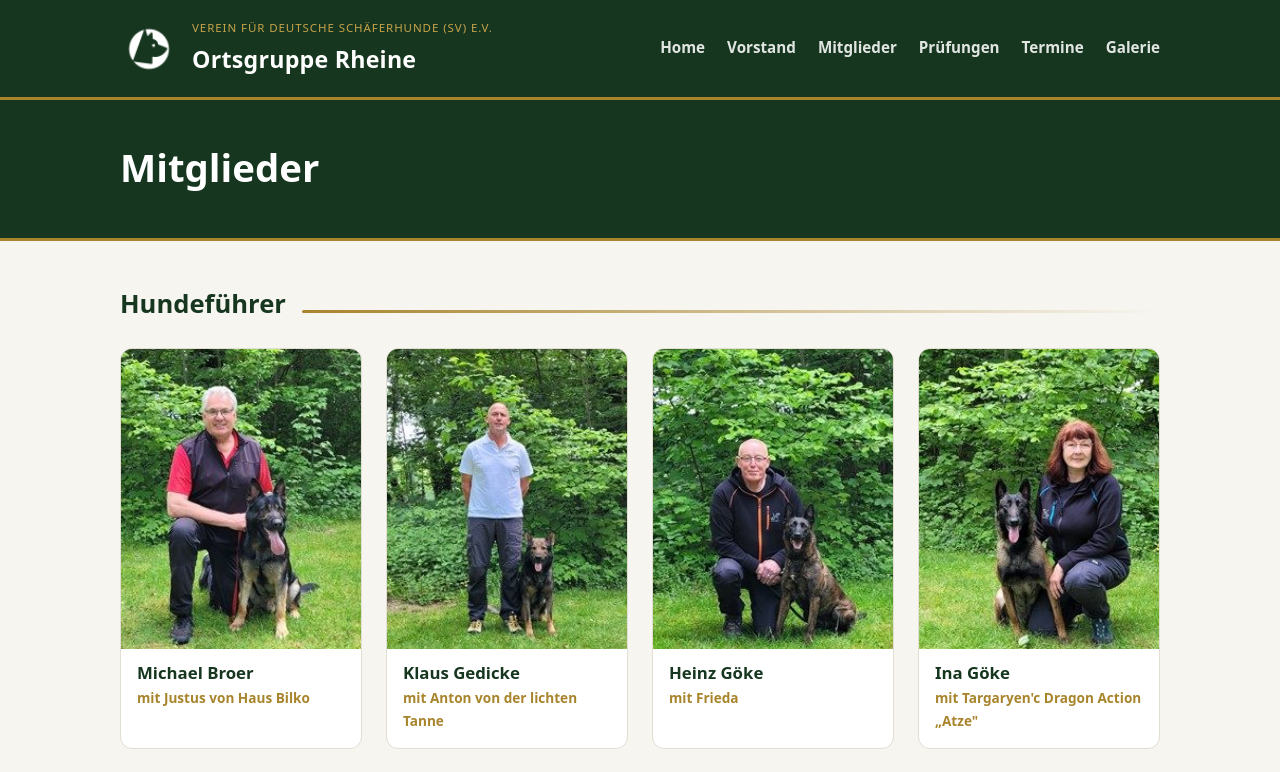
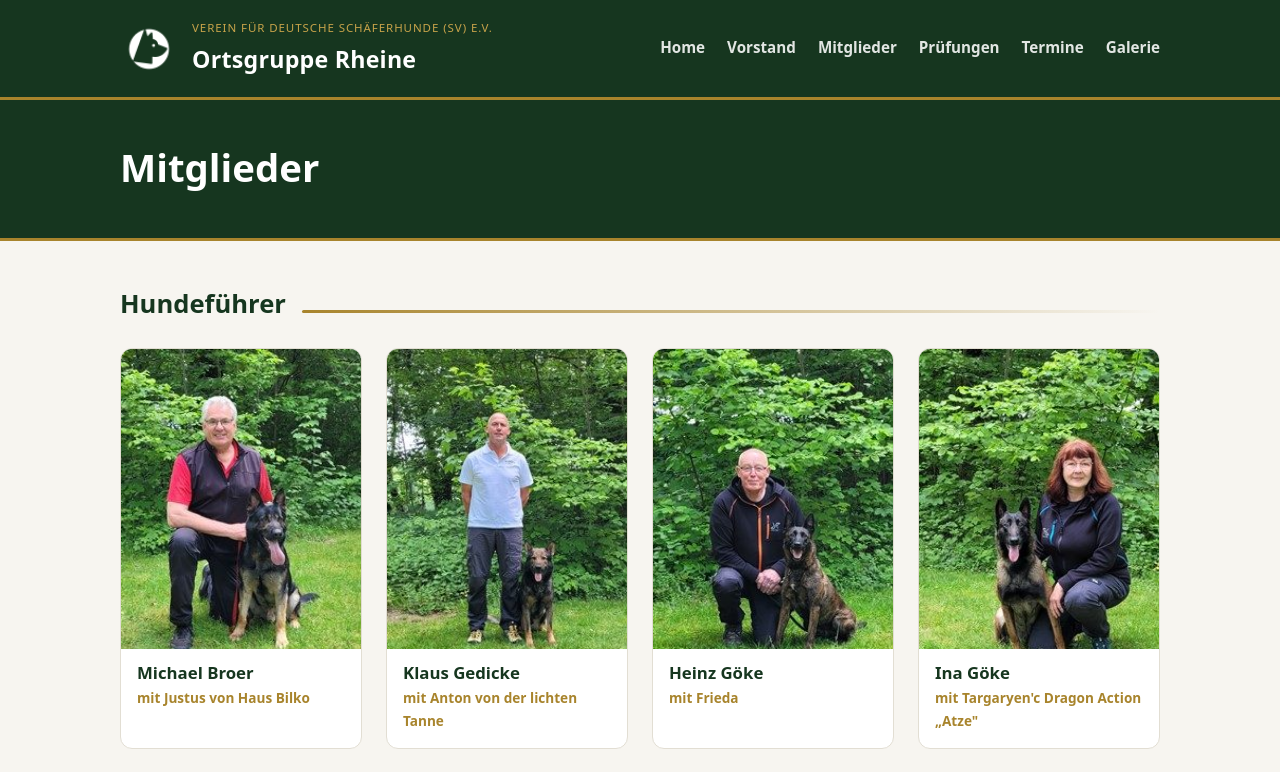
Before and after one commit to sergejma/sv-og-rheine, a Next.js app: page /mitglieder in a window 1280 px wide. Shown: the top 772 px of the page. Built offline with nearby package versions, Linux system fonts and the light colour scheme.

Commit message:
Bildzuschnitt oben verankern: Gesichter auf Berichts- und Personenfotos sichtbar
object-position: center top statt Mitte für Karten- und Personenraster.

Co-Authored-By: Claude Fable 5 <noreply@anthropic.com>

```diff
--- a/app/globals.css
+++ b/app/globals.css
@@ -355,6 +355,7 @@ main > .section {
   width: 100%;
   height: 100%;
   object-fit: cover;
+  object-position: center top;
 }
 
 .karte-body {
@@ -547,6 +548,7 @@ main > .section {
   width: 100%;
   height: 100%;
   object-fit: cover;
+  object-position: center top;
 }
 
 .person-info {
```
